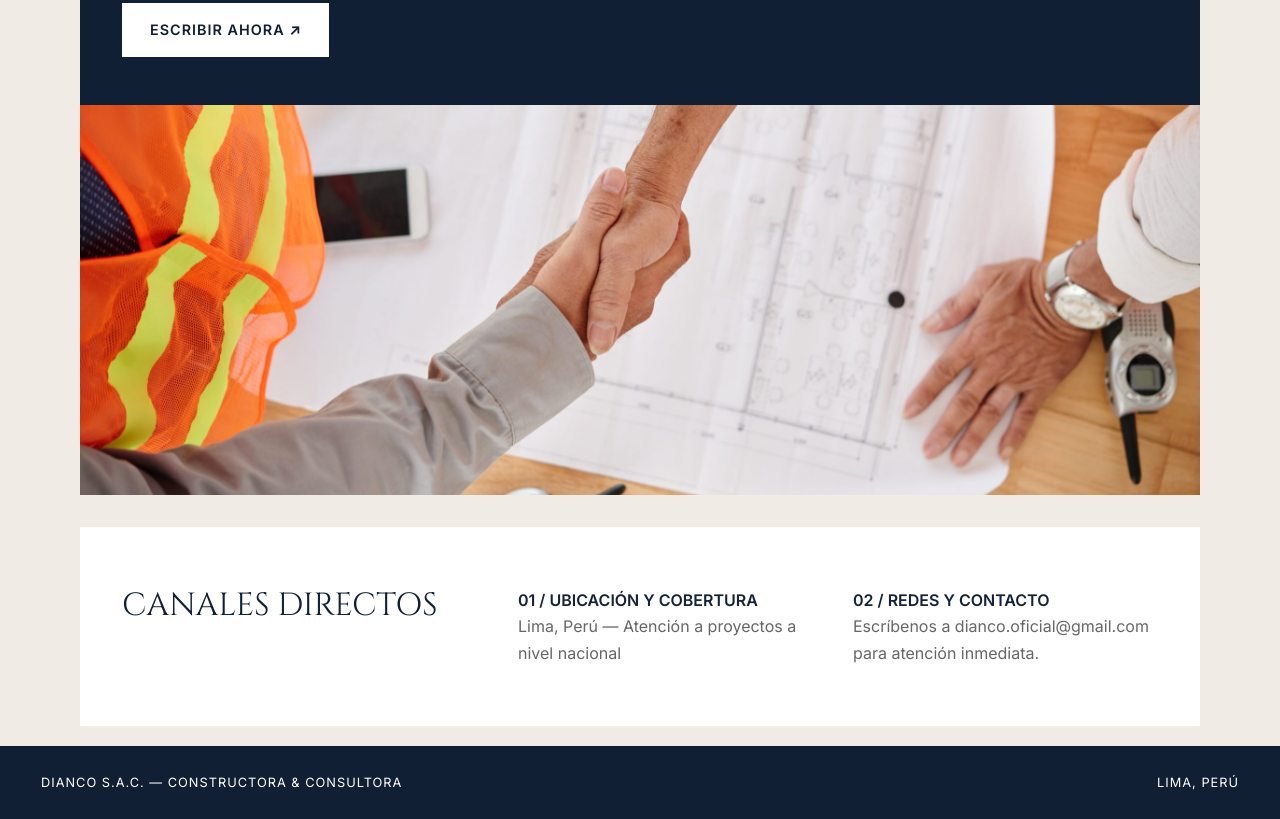
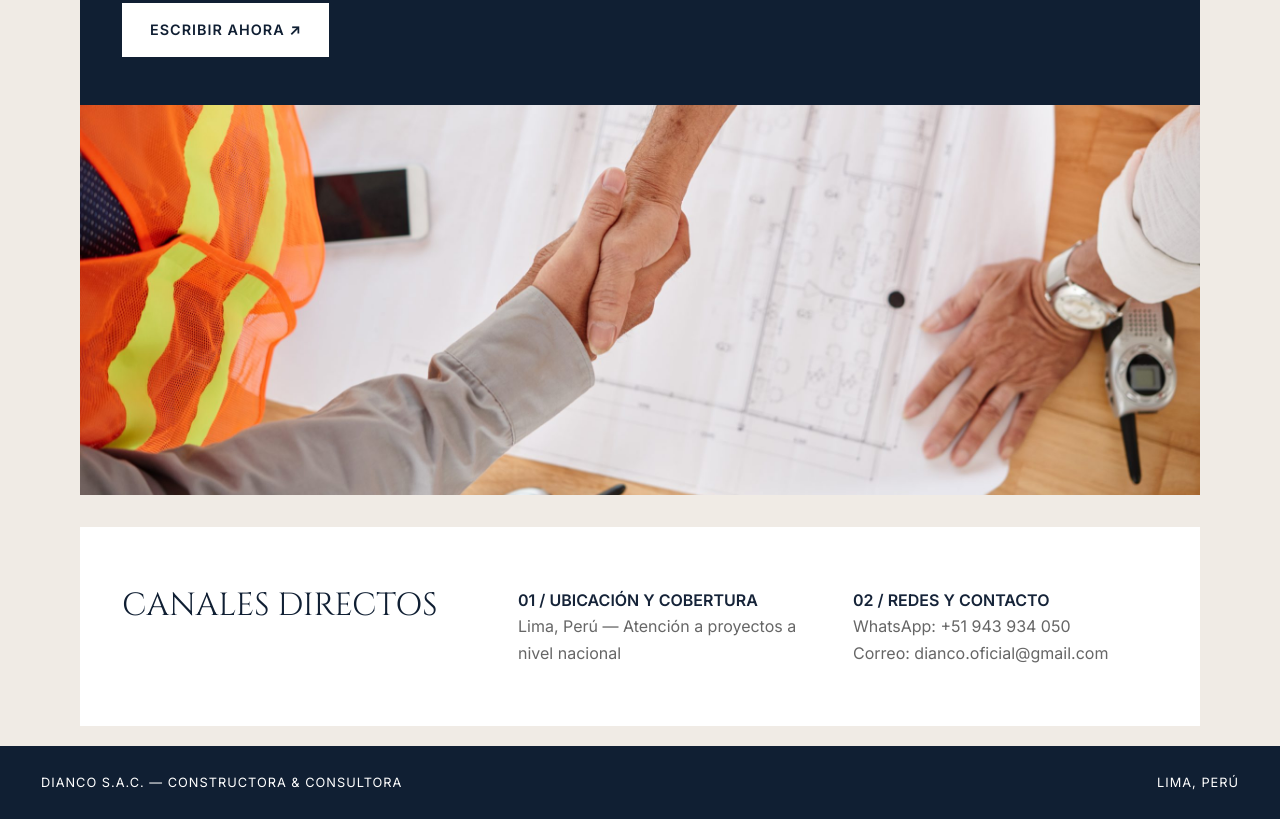
Before and after one commit to dianco-sac/dianco-sac.github.io, a plain HTML site: page contacto.html in a window 1280 px wide. Shown: the part 420-1239 px from the top of the page. Drawn offline with Linux system fonts and the light colour scheme.

Commit message:
Agrega WhatsApp en la sección de contacto
Co-Authored-By: Claude Opus 5.5 <noreply@anthropic.com>
Claude-Session: https://claude.ai/code/session_013G31mACH1hmjdufmYFjLYp

```diff
--- a/contacto.html
+++ b/contacto.html
@@ -303,7 +303,8 @@
         </div>
         <div>
             <p style="font-weight: 600;">02 / REDES Y CONTACTO</p>
-            <p style="color: var(--text-gray);">Escríbenos a <a href="mailto:dianco.oficial@gmail.com">dianco.oficial@gmail.com</a> para atención inmediata.</p>
+            <p style="color: var(--text-gray);">WhatsApp: <a href="https://wa.me/51943934050">+51 943 934 050</a></p>
+            <p style="color: var(--text-gray);">Correo: <a href="mailto:dianco.oficial@gmail.com">dianco.oficial@gmail.com</a></p>
         </div>
     </section>
 
```
